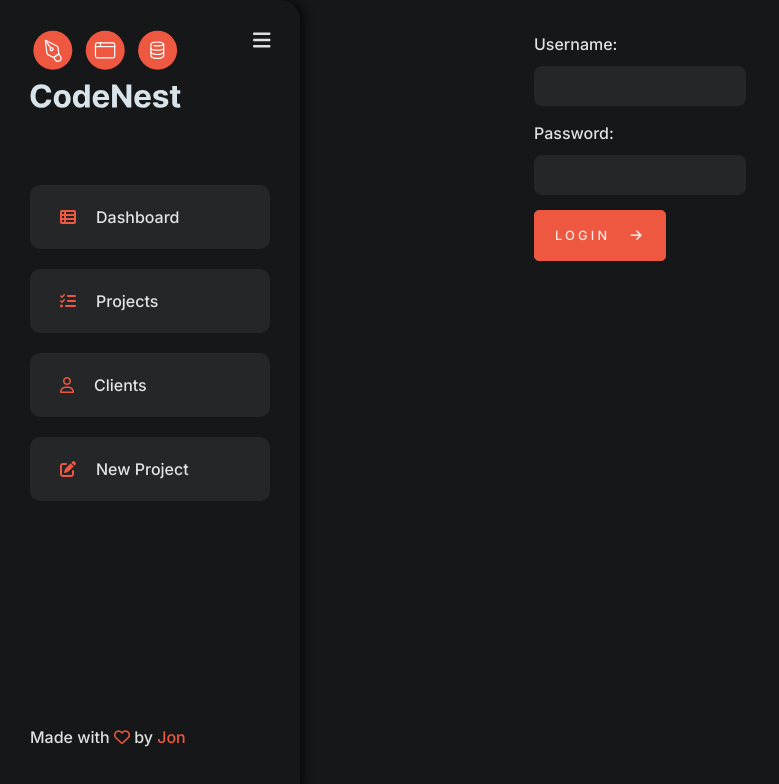
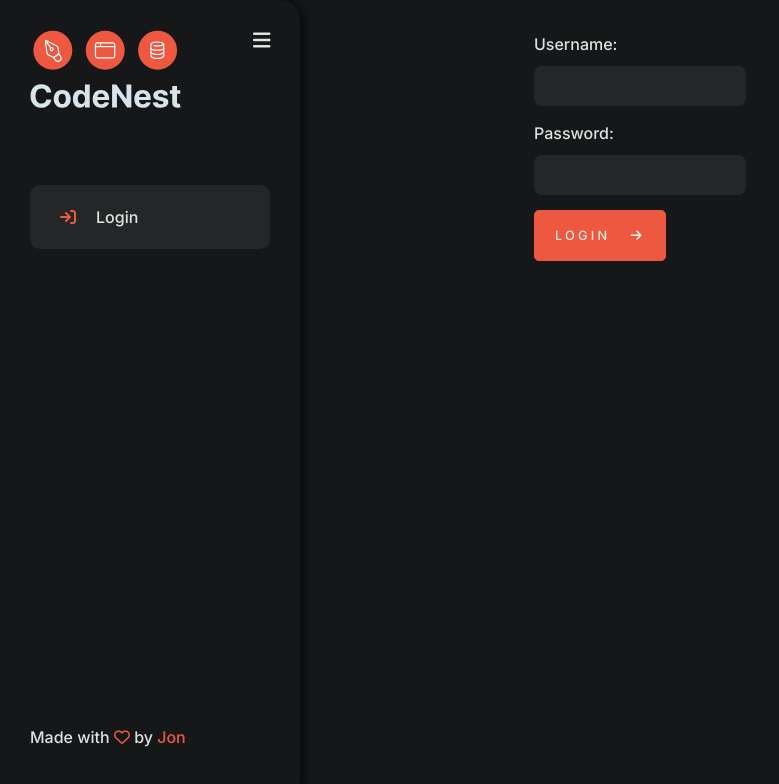
Before and after one commit to jonmarron/TaskManager, a React (Vite) app in the folder client/: page / in a window 1280 px wide. Shown: the top 784 px of the page, without its empty margins (0-779 px from the left). Built offline with nearby package versions, Linux system fonts and the light colour scheme.

Commit message:
frontend: added the logout functionality and navigation change dependant on logged status

```diff
--- a/client/src/App.css
+++ b/client/src/App.css
@@ -159,6 +159,12 @@ button#create::before{
 button#clients::before{
   font-family: "Font Awesome 5 Free"; font-weight: 400; content: "\f007";
 }
+button#login::before{
+  font-family: "Font Awesome 5 Free"; font-weight: 900; content: "\f090";
+}
+button#logout::before{
+  font-family: "Font Awesome 5 Free"; font-weight: 900; content: "\f08b";
+}
 
 .bottom-nav {
   grid-row-start: row3-start;
--- a/client/src/App.jsx
+++ b/client/src/App.jsx
@@ -4,7 +4,7 @@ import './App.css'
 import { FontAwesomeIcon } from '@fortawesome/react-fontawesome'
 import {faBars} from '@fortawesome/free-solid-svg-icons'
 import ProjectOverview from './Pages/ProjectOverview';
-import {Link, Routes, Route} from 'react-router-dom'
+import {Link, Routes, Route, useNavigate} from 'react-router-dom'
 import ClientsOverview from './Pages/ClientsOverview';
 import { Buffer } from 'buffer';
 
@@ -100,10 +100,18 @@ const getProjectTypes = async () => {
 }
 
 function App() {
+  const navigate = useNavigate();
   const [navBarVisible, setNavBarVisible] = useState(true);
+  const [isLoggedIn, setIsLoggedIn] = useState(false);
 
   const handleMenuSideBar = () => {
     setNavBarVisible(!navBarVisible);
+  }
+  const handleLogout = e => {
+    e.preventDefault();
+    setIsLoggedIn(false);
+    localStorage.removeItem('jwt');
+    navigate('/')
   }
 
   return (
@@ -115,8 +123,11 @@ function App() {
             </div>
             <nav>
                 <ul>
+                  {isLoggedIn ? (
+
+                      <>
                         <li>
-                        <Link to="/">
+                            <Link to="/projects">
                                 <button id='dashboard'>Dashboard</button>
                             </Link>
                         </li>
@@ -138,6 +149,17 @@ function App() {
                                 <button id="create">New Project</button>
                             </Link>
                         </li>
+                        <li>
+                          <button id='logout' onClick={handleLogout}>Log-out</button>
+                        </li>
+                      </>
+                  ):(
+                    <li>
+                      <Link to="/">
+                          <button id='login'>Login</button>
+                      </Link>
+                    </li>
+                  )}
 
                 </ul>
             </nav>
@@ -147,7 +169,7 @@ function App() {
             </div>
         </div>
         <Routes>
-            <Route path="/" element={<Login handleLogin={handleLogin}/>}/>
+            <Route path="/" element={<Login handleLogin={handleLogin} setIsLoggedIn={setIsLoggedIn}/>}/>
             <Route path='/projects' element={<ProjectOverview fetchProjects={fetchProjects}/>}/>
             <Route path="/users" element={<ClientsOverview getUsers={getUsers}/>}/>
             <Route path="/new-project" element={<NewProject getUsers={getUsers} getStatus={getStatus} getProjectTypes={getProjectTypes} createProject={createProject}/>}/>
--- a/client/src/Pages/Login.jsx
+++ b/client/src/Pages/Login.jsx
@@ -1,7 +1,7 @@
 import React, {useState} from 'react'
 import { useNavigate } from 'react-router-dom'
 
-const Login = ({handleLogin}) => {
+const Login = ({handleLogin, setIsLoggedIn}) => {
   const navigate = useNavigate();
   const [loginCredentials, setLoginCredentials] = useState({
     username:'',
@@ -17,7 +17,10 @@ const Login = ({handleLogin}) => {
   const handleSubmit = e => {
     e.preventDefault();
     handleLogin(loginCredentials.username, loginCredentials.password)
-    .then(()=> navigate('/projects'));
+    .then(()=> {
+      setIsLoggedIn(true);
+      navigate('/projects')
+    });
 
   }
 
```
Lines whose indentation alone changed are shown as unchanged.
